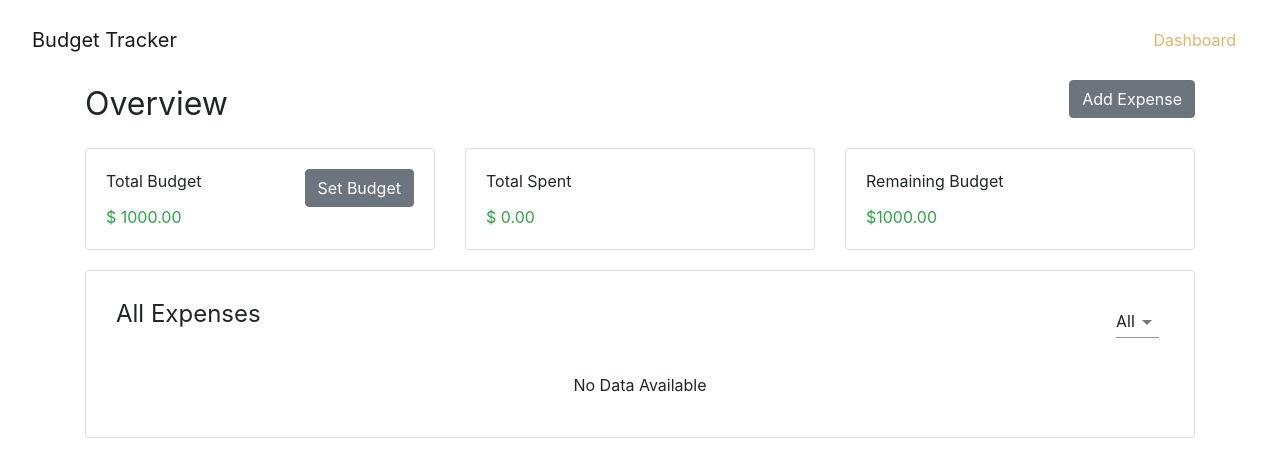
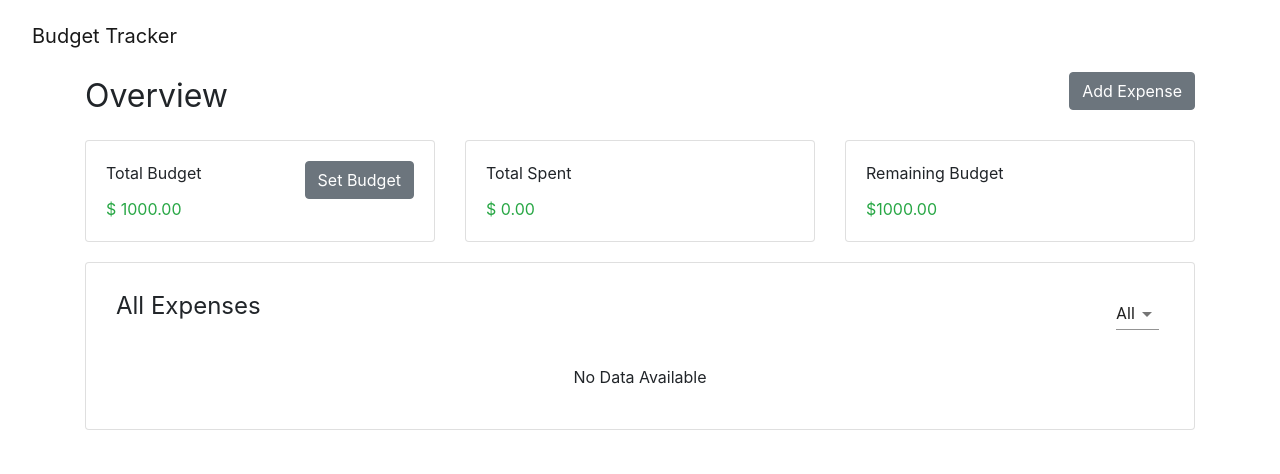
Before and after one commit to amandalincs/budget-tracker, a React (Create React App) app in the folder budget-tracker/: page /dashboard in a window 1280 px wide. Shown: the top 474 px of the page. Built offline with nearby package versions, Linux system fonts and the light colour scheme.

Commit message:
remove nav items

```diff
--- a/budget-tracker/src/components/Pages/Dashboard.js
+++ b/budget-tracker/src/components/Pages/Dashboard.js
@@ -59,7 +59,9 @@ function Dashboard() {
 
     const handleDeleteAllItems = () => {
         setItems([])
+        setProcessedItems([])
         localStorage.clear()
+        toggleModal()
     }
 
     const handleDeleteItem = (event) => {
@@ -184,7 +186,20 @@ function Dashboard() {
                 <Card style={{marginTop: 20}}>
                 <CardBody>
                     <div className="data-header">
-                        <span>All Expenses</span>
+                        <div>
+                        <span style={{marginRight: '10px'}}>All Expenses</span>
+                        {items.length > 0 && <Button outline color="danger" onClick={toggleModal}>Clear All</Button>}
+                            <Modal isOpen={deleteModal} toggle={toggleModal} className="">
+                                <ModalHeader toggle={toggleModal}>Are you sure?</ModalHeader>
+                                <ModalBody>
+                                    You are about to delete all expenses.
+                                </ModalBody>
+                                <ModalFooter>
+                                <Button color="danger" onClick={handleDeleteAllItems}>Delete</Button>{' '}
+                                <Button color="secondary" onClick={toggleModal}>Cancel</Button>
+                                </ModalFooter>
+                            </Modal>
+                        </div>
                         <div>
                             <span>
                                 <Select
@@ -208,17 +223,6 @@ function Dashboard() {
                                     </Select>
                             </span>
 
-                            {items.length > 0 && <Button outline color="danger" onClick={toggleModal}>Clear All</Button>}
-                            <Modal isOpen={deleteModal} toggle={toggleModal} className="">
-                                <ModalHeader toggle={toggleModal}>Are you sure?</ModalHeader>
-                                <ModalBody>
-                                    You are about to delete all expenses.
-                                </ModalBody>
-                                <ModalFooter>
-                                <Button color="danger" onClick={handleDeleteAllItems}>Delete</Button>{' '}
-                                <Button color="secondary" onClick={toggleModal}>Cancel</Button>
-                                </ModalFooter>
-                            </Modal>
                         </div>
 
                     </div>
--- a/budget-tracker/src/components/Standard/ItemList.js
+++ b/budget-tracker/src/components/Standard/ItemList.js
@@ -62,8 +62,8 @@ const ItemList = ({ items, handleDeleteItem }) => {
               {confirmDelete && selectedItem === item.id?
 
                 (
-                  <div><Button style={{paddingRight: '10px'}} color="danger" value={item.id} onClick={handleDeleteItem}>Delete</Button>
-                  <Button outline color="secondary" onClick={toggleConfirmation}>Cancel</Button></div>
+                  <div><Button block color="danger" value={item.id} onClick={handleDeleteItem}>Delete</Button>
+                  <Button block outline color="secondary" onClick={toggleConfirmation}>Cancel</Button></div>
                 )
                 :
                 (<Button color="danger" outline onClick={() => {setSelectedItem(item.id); toggleConfirmation()}}><FaTrash/></Button>)
--- a/budget-tracker/src/components/Standard/Navigation.js
+++ b/budget-tracker/src/components/Standard/Navigation.js
@@ -47,17 +47,6 @@ const MainNav = () => {
         <Styles>
             <Navbar className="navbar" expand="lg">
                 <Navbar.Brand >Budget Tracker</Navbar.Brand>
-                <Navbar.Toggle aria-controls="basic-navbar-nav" />
-                <Navbar.Collapse id="basic-navbar-nav">
-                    <Nav className="ml-auto nav">
-
-                        <Link to="/dashboard">Dashboard</Link>
-                        {/* <Link to="/">Add Items</Link> */}
-
-
-
-                    </Nav>
-                </Navbar.Collapse>
             </Navbar>
         </Styles>
     );
```
Also changed, not shown: 1 other file (tests, documents, lock files or other folders).
